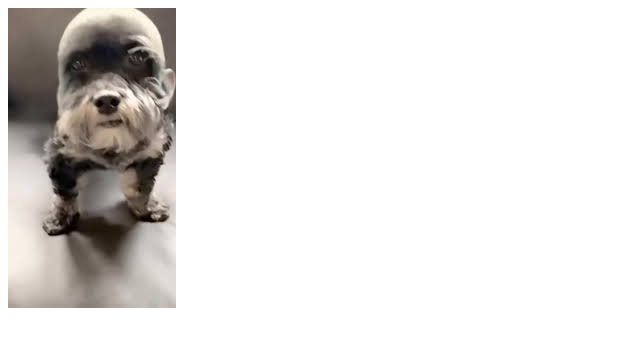
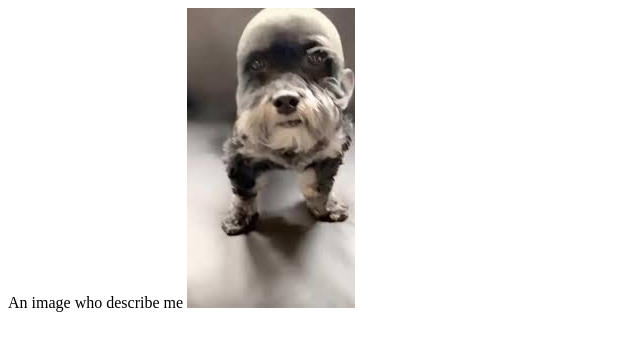
Before and after one commit to Luminoxus/HTML, a plain HTML site: page index.html in a window 1280 px wide. Shown: the whole page, without its empty margins (0-640 px from the left). Drawn offline with Linux system fonts and the light colour scheme.

Commit message:
Update index.html
add a text to describe the image

```diff
--- a/index.html
+++ b/index.html
@@ -5,6 +5,7 @@
         <title> Index </title>
     </head>
     <body>
+        An image who describe me
     <img src="./chien chauve.jfif">
     </body>
 </html>
```
